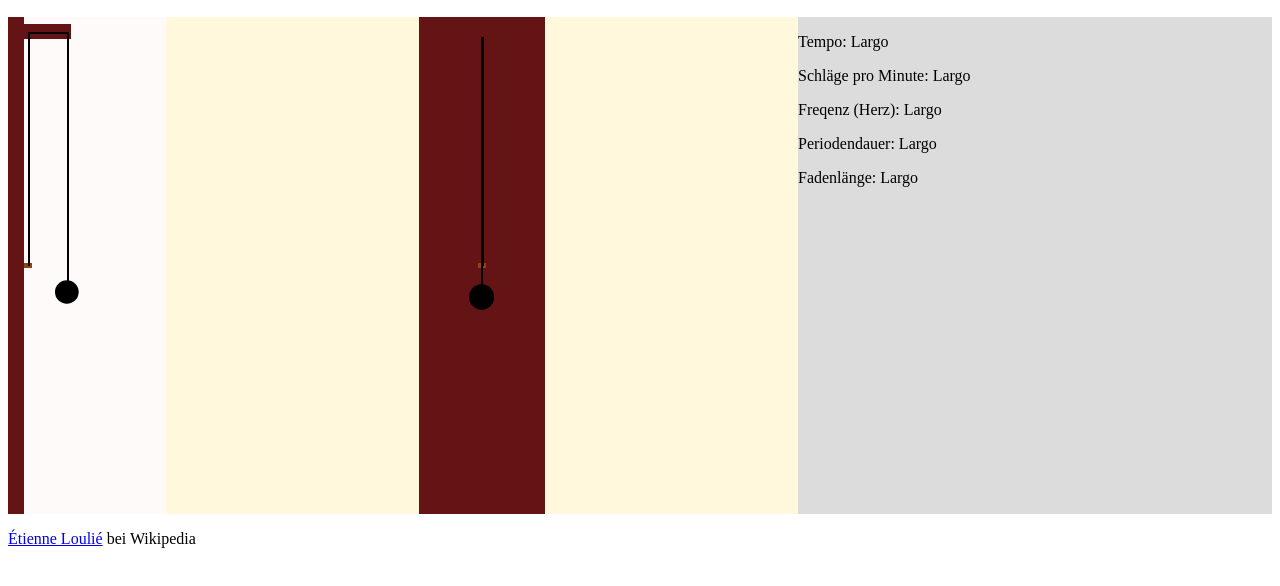
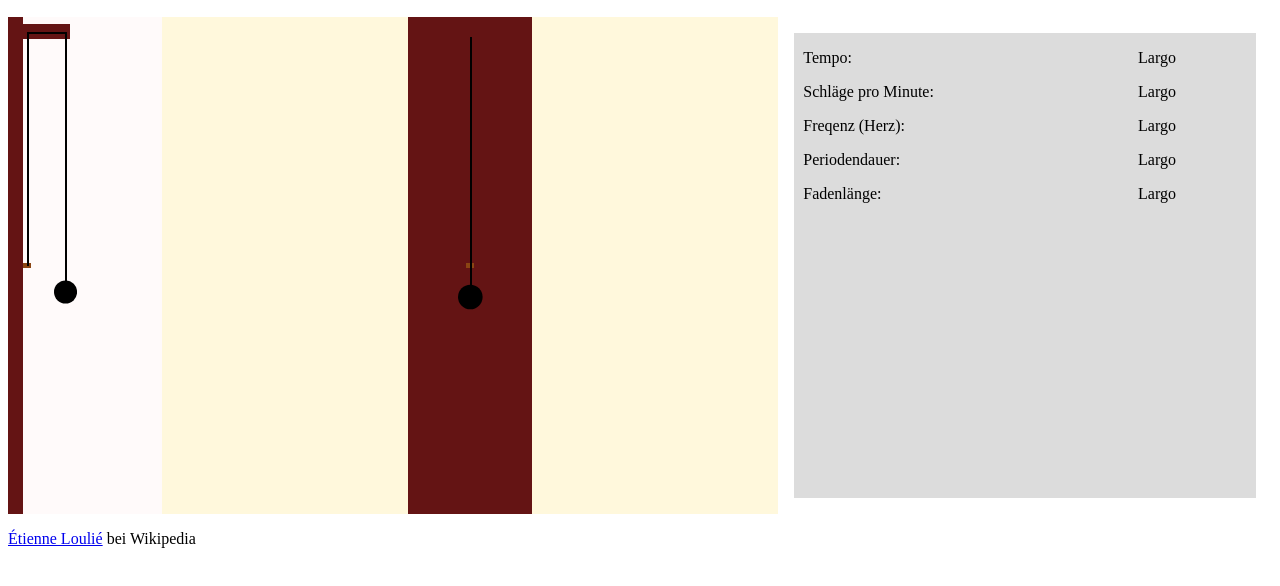
Before and after one commit to elfen20/webpendulum, a plain HTML site: page index.html in a window 1280 px wide. Shown: the part 58-644 px from the top of the page. Drawn offline with Linux system fonts and the light colour scheme.

Commit message:
+ info styles

```diff
--- a/pendulum.css
+++ b/pendulum.css
@@ -40,7 +40,16 @@ body {
 #c3-sheet {
     background-color:gainsboro;
     flex: 3;
+    margin: 1em;
+}
 
+.info-key {
+    padding-left: 2%;
+}
+
+.info-value {
+    float: right;
+    padding-right: 5em;
 }
 
 #board-side {
```
